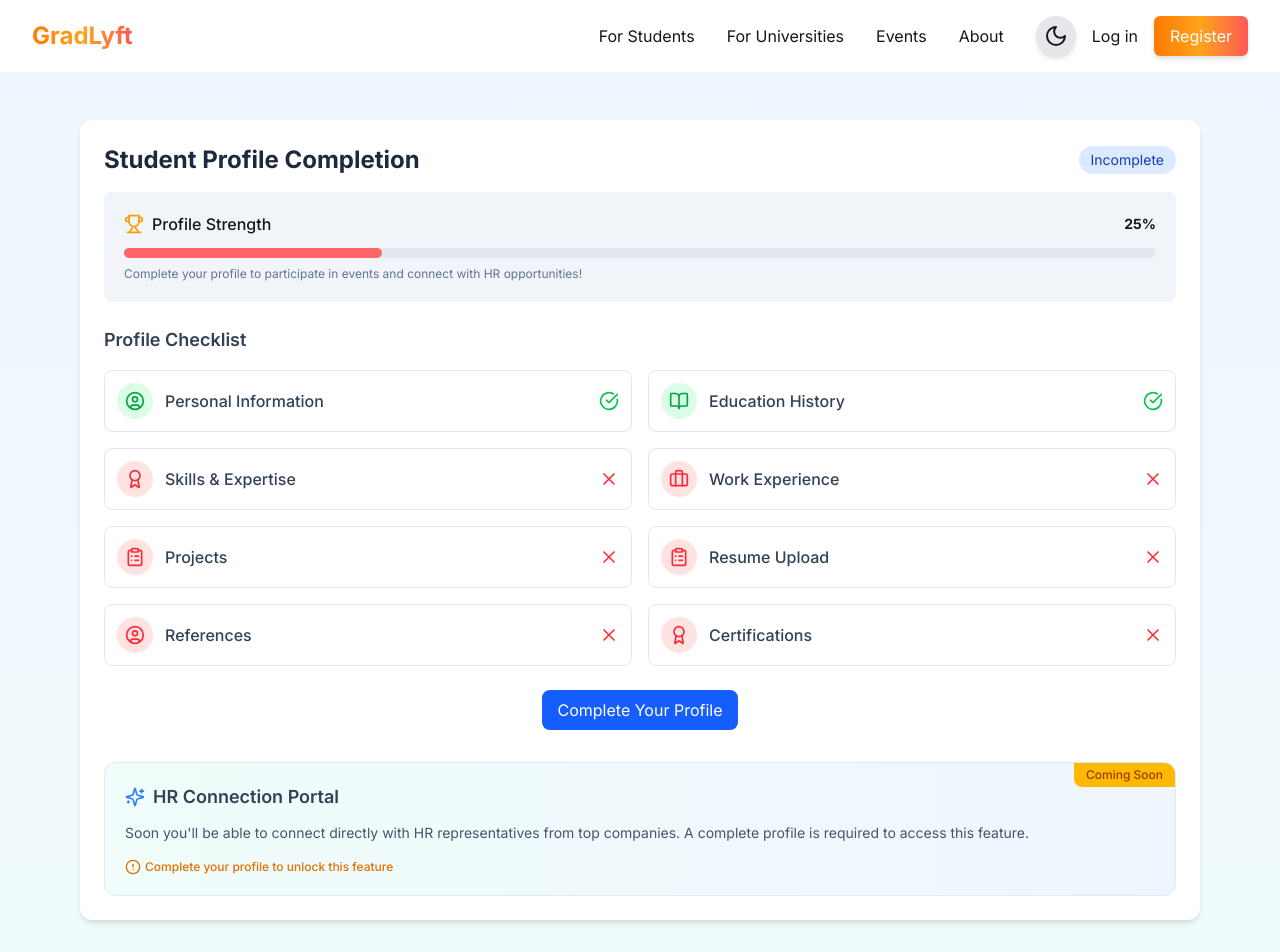
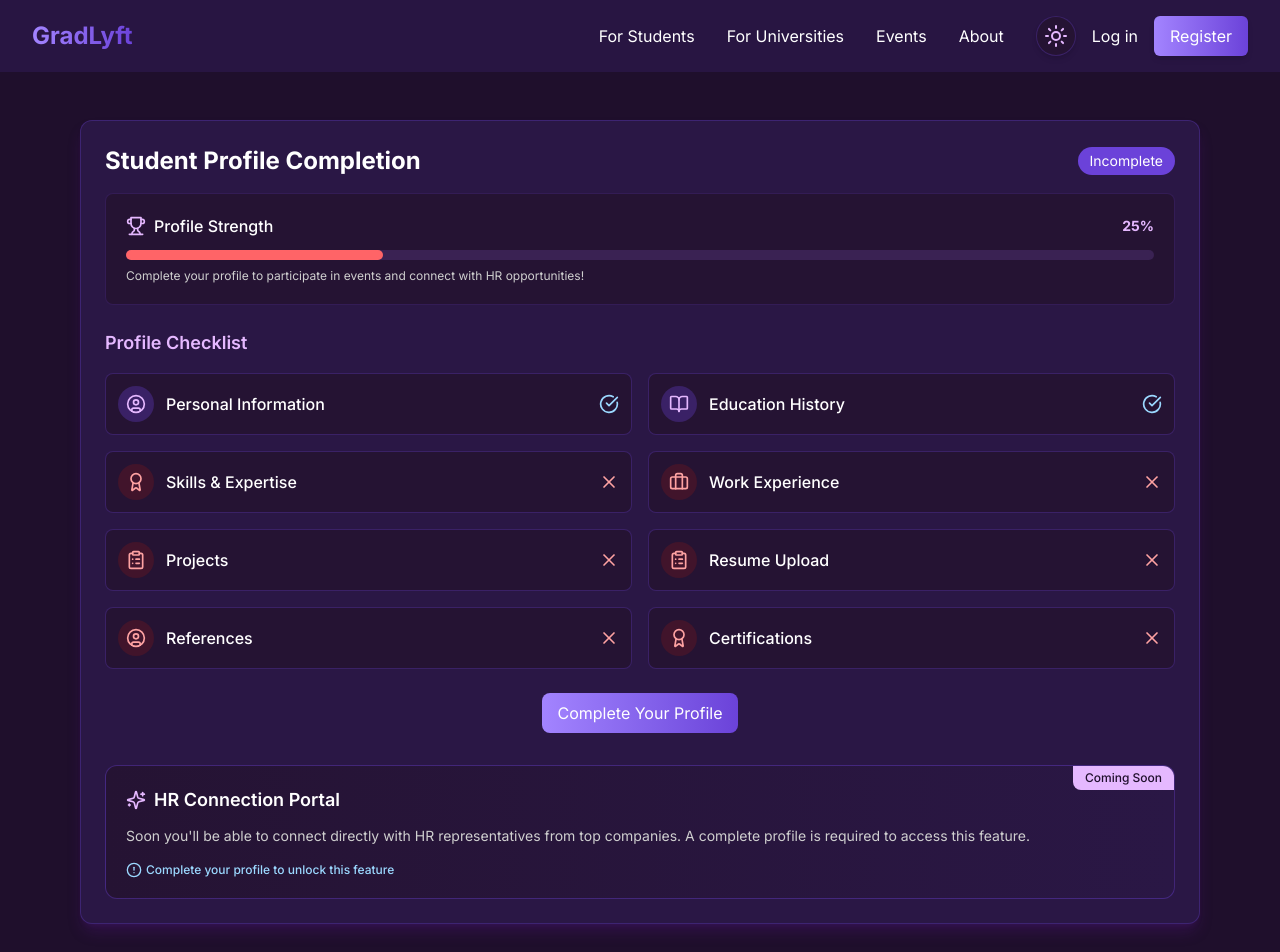
Before and after one commit to ShivamYash742/GradLyft, a Next.js app: page /student in a window 1280 px wide. Shown: the top 952 px of the page. Built offline with nearby package versions, Linux system fonts and the light colour scheme; no server answers.

Commit message:
Final PUSH

```diff
--- a/app/components/ProfileCompletionAlert.jsx
+++ b/app/components/ProfileCompletionAlert.jsx
@@ -1,6 +1,6 @@
 'use client';
 
-import { useState, useEffect } from 'react';
+import React, { useState, useEffect } from 'react';
 import Link from 'next/link';
 import { AlertCircle, X } from 'lucide-react';
 
@@ -9,6 +9,8 @@ export default function ProfileCompletionAlert() {
   const [isLoading, setIsLoading] = useState(true);
 
   useEffect(() => {
+    if (typeof window === 'undefined') return;
+
     // Check if user is logged in and profile is incomplete
     const checkProfileCompletion = async () => {
       try {
@@ -81,24 +83,24 @@ export default function ProfileCompletionAlert() {
 
   return (
     <div className="fixed bottom-4 right-4 md:bottom-8 md:right-8 max-w-md z-50 animate-slide-up">
-      <div className="bg-amber-50 border border-amber-300 rounded-lg shadow-lg p-4 backdrop-blur-sm">
+      <div className="bg-[#251333] border border-[#6B42D9] rounded-lg shadow-lg shadow-purple-900/30 p-4 backdrop-blur-sm">
         <div className="flex items-start">
           <div className="flex-shrink-0 mt-0.5">
-            <AlertCircle className="h-5 w-5 text-amber-500" />
+            <AlertCircle className="h-5 w-5 text-[#E5B8FF]" />
           </div>
           <div className="ml-3 flex-1">
-            <h3 className="text-sm font-medium text-amber-800">Complete Your Profile</h3>
-            <div className="mt-2 text-sm text-amber-700">
+            <h3 className="text-sm font-medium text-[#E5B8FF]">Complete Your Profile</h3>
+            <div className="mt-2 text-sm text-[#CFCFCF]">
               <p>Your profile is incomplete. Complete your profile to get personalized opportunities and improve your visibility.</p>
             </div>
             <div className="mt-4 flex gap-2">
-              <Link href="/profile" className="inline-flex items-center rounded-md bg-amber-600 px-3 py-2 text-sm font-semibold text-white shadow-sm hover:bg-amber-500 focus:outline-none focus:ring-2 focus:ring-amber-600 focus:ring-offset-2 transition-all">
+              <Link href="/profile" className="inline-flex items-center rounded-md bg-gradient-to-r from-[#A384FF] to-[#6B42D9] px-3 py-2 text-sm font-semibold text-white shadow-sm hover:shadow-purple-500/30 hover:shadow-md focus:outline-none focus:ring-2 focus:ring-[#A384FF] focus:ring-offset-2 transition-all">
                 Complete Profile
               </Link>
               <button
                 type="button"
                 onClick={() => setIsVisible(false)}
-                className="inline-flex items-center rounded-md bg-white px-3 py-2 text-sm font-semibold text-amber-900 ring-1 ring-inset ring-amber-300 hover:bg-amber-50 focus:outline-none focus:ring-2 focus:ring-amber-600 focus:ring-offset-2 transition-all"
+                className="inline-flex items-center rounded-md bg-[#2A1745] px-3 py-2 text-sm font-semibold text-[#E5B8FF] border border-[#6B42D9]/40 hover:bg-[#2A1745]/70 focus:outline-none focus:ring-2 focus:ring-[#A384FF] focus:ring-offset-2 transition-all"
               >
                 Remind Later
               </button>
@@ -106,7 +108,7 @@ export default function ProfileCompletionAlert() {
           </div>
           <button
             type="button"
-            className="ml-auto -mx-1.5 -my-1.5 rounded-lg p-1.5 text-amber-500 hover:bg-amber-100 focus:outline-none focus:ring-2 focus:ring-amber-600"
+            className="ml-auto -mx-1.5 -my-1.5 rounded-lg p-1.5 text-[#9BD8FF] hover:bg-[#2A1745] focus:outline-none focus:ring-2 focus:ring-[#A384FF]"
             onClick={() => setIsVisible(false)}
           >
             <span className="sr-only">Dismiss</span>
--- a/app/student/page.js
+++ b/app/student/page.js
@@ -46,38 +46,38 @@ export default function StudentPage() {
   ];
 
   return (
-    <div className="min-h-screen bg-gradient-to-b from-blue-50 to-teal-50">
+    <div className="min-h-screen bg-[#1F0F2C] text-white">
       <div className="max-w-6xl mx-auto px-4 py-12">
-        <div className="bg-white rounded-xl shadow-md p-6 mb-8">
+        <div className="bg-[#2A1745] rounded-xl shadow-lg shadow-purple-900/30 border border-[#6B42D9]/30 p-6 mb-8">
           <div className="flex items-center justify-between mb-4">
-            <h1 className="text-2xl font-bold text-slate-800">Student Profile Completion</h1>
-            <div className="text-sm bg-blue-100 text-blue-800 py-1 px-3 rounded-full">
+            <h1 className="text-2xl font-bold text-white">Student Profile Completion</h1>
+            <div className="text-sm bg-[#6B42D9] text-white py-1 px-3 rounded-full">
               {achievementProgress < 100 ? 'Incomplete' : 'Complete'}
             </div>
           </div>
 
           {/* Profile Completion Progress */}
-          <div className="mb-6 bg-slate-100 p-5 rounded-lg">
+          <div className="mb-6 bg-[#251333] p-5 rounded-lg border border-[#6B42D9]/20">
             <div className="flex items-center justify-between mb-3">
               <div className="flex items-center">
-                <Trophy className="w-5 h-5 text-amber-500 mr-2" />
-                <span className="font-medium">Profile Strength</span>
+                <Trophy className="w-5 h-5 text-[#E5B8FF] mr-2" />
+                <span className="font-medium text-[#FFFFFF]">Profile Strength</span>
               </div>
-              <span className="text-sm font-bold">{achievementProgress}%</span>
+              <span className="text-sm font-bold text-[#E5B8FF]">{achievementProgress}%</span>
             </div>
-            <div className="w-full bg-slate-200 rounded-full h-2.5 mb-2">
+            <div className="w-full bg-[#3A2253] rounded-full h-2.5 mb-2">
               <div
                 className={`h-2.5 rounded-full transition-all duration-1000 ${
                   achievementProgress < 50
                     ? 'bg-red-400'
                     : achievementProgress < 100
-                      ? 'bg-amber-400'
-                      : 'bg-green-500'
+                      ? 'bg-[#9BD8FF]'
+                      : 'bg-gradient-to-r from-[#E5B8FF] to-[#A384FF]'
                 }`}
                 style={{ width: `${achievementProgress}%` }}
               ></div>
             </div>
-            <div className="text-xs text-slate-500">
+            <div className="text-xs text-[#CFCFCF]">
               {achievementProgress < 100
                 ? 'Complete your profile to participate in events and connect with HR opportunities!'
                 : 'Your profile is complete! You can now register for all events.'}
@@ -86,46 +86,46 @@ export default function StudentPage() {
 
           {/* Profile Requirements Checklist */}
           <div className="mb-8">
-            <h2 className="text-lg font-semibold mb-4 text-slate-700">Profile Checklist</h2>
+            <h2 className="text-lg font-semibold mb-4 text-[#E5B8FF]">Profile Checklist</h2>
             <div className="grid md:grid-cols-2 gap-4">
               {profileRequirements.map(item => (
-                <div key={item.id} className="flex items-center p-3 rounded-lg border border-slate-200">
-                  <div className={`mr-3 p-2 rounded-full ${item.completed ? 'bg-green-100 text-green-600' : 'bg-red-100 text-red-500'}`}>
+                <div key={item.id} className="flex items-center p-3 rounded-lg border border-[#6B42D9]/30 bg-[#251333]">
+                  <div className={`mr-3 p-2 rounded-full ${item.completed ? 'bg-[#6B42D9]/30 text-[#E5B8FF]' : 'bg-red-900/30 text-red-300'}`}>
                     {item.icon}
                   </div>
                   <div className="flex-grow">
-                    <p className="font-medium text-slate-700">{item.name}</p>
+                    <p className="font-medium text-[#FFFFFF]">{item.name}</p>
                   </div>
                   <div>
                     {item.completed
-                      ? <CheckCircle className="w-5 h-5 text-green-500" />
-                      : <X className="w-5 h-5 text-red-500" />}
+                      ? <CheckCircle className="w-5 h-5 text-[#9BD8FF]" />
+                      : <X className="w-5 h-5 text-red-300" />}
                   </div>
                 </div>
               ))}
             </div>
 
             <div className="mt-6 text-center">
-              <Link href="/student/profile" className="inline-flex items-center px-4 py-2 bg-blue-600 text-white rounded-lg hover:bg-blue-700 transition-colors">
+              <Link href="/student/profile" className="inline-flex items-center px-4 py-2 bg-gradient-to-r from-[#A384FF] to-[#6B42D9] text-white rounded-lg hover:shadow-lg hover:shadow-purple-500/30 transition-all">
                 Complete Your Profile
               </Link>
             </div>
           </div>
 
           {/* HR Section Connection */}
-          <div className="bg-gradient-to-r from-teal-50 to-blue-50 rounded-xl p-5 border border-blue-100 relative overflow-hidden">
-            <div className="absolute top-0 right-0 bg-amber-400 text-amber-800 px-3 py-1 rounded-bl-lg text-xs font-medium">
+          <div className="bg-gradient-to-r from-[#251333] to-[#2A1745] rounded-xl p-5 border border-[#6B42D9]/40 relative overflow-hidden">
+            <div className="absolute top-0 right-0 bg-[#E5B8FF] text-[#1F0F2C] px-3 py-1 rounded-bl-lg text-xs font-medium">
               Coming Soon
             </div>
             <div className="flex items-center mb-3">
-              <Sparkles className="w-5 h-5 text-blue-500 mr-2" />
-              <h2 className="text-lg font-semibold text-slate-700">HR Connection Portal</h2>
+              <Sparkles className="w-5 h-5 text-[#E5B8FF] mr-2" />
+              <h2 className="text-lg font-semibold text-white">HR Connection Portal</h2>
             </div>
-            <p className="text-slate-600 text-sm mb-4">
+            <p className="text-[#CFCFCF] text-sm mb-4">
               Soon you'll be able to connect directly with HR representatives from top companies.
               A complete profile is required to access this feature.
             </p>
-            <div className={`flex items-center ${achievementProgress < 100 ? 'text-amber-600' : 'text-green-600'}`}>
+            <div className={`flex items-center ${achievementProgress < 100 ? 'text-[#9BD8FF]' : 'text-[#E5B8FF]'}`}>
               <AlertCircle className="w-4 h-4 mr-1" />
               <span className="text-xs font-medium">
                 {achievementProgress < 100
@@ -137,22 +137,22 @@ export default function StudentPage() {
         </div>
 
         {/* Events Section */}
-        <div className="bg-white rounded-xl shadow-md p-6">
-          <h2 className="text-xl font-bold text-slate-800 mb-5">Upcoming Events</h2>
+        <div className="bg-[#2A1745] rounded-xl shadow-lg shadow-purple-900/30 border border-[#6B42D9]/30 p-6">
+          <h2 className="text-xl font-bold text-white mb-5">Upcoming Events</h2>
           {upcomingEvents.map(event => (
-            <div key={event.id} className="border-b border-slate-100 last:border-0 py-4">
+            <div key={event.id} className="border-b border-[#6B42D9]/20 last:border-0 py-4">
               <div className="flex justify-between items-start">
                 <div>
-                  <h3 className="font-bold text-slate-800">{event.title}</h3>
-                  <p className="text-sm text-slate-500">{event.time} • {event.participants} participants</p>
+                  <h3 className="font-bold text-white">{event.title}</h3>
+                  <p className="text-sm text-[#CFCFCF]">{event.time} • {event.participants} participants</p>
                 </div>
                 <div>
                   {achievementProgress < 100 ? (
-                    <div className="bg-slate-100 text-slate-500 px-3 py-1 text-xs font-medium rounded">
+                    <div className="bg-[#251333] text-[#CFCFCF] px-3 py-1 text-xs font-medium rounded border border-[#6B42D9]/20">
                       Complete Profile to Register
                     </div>
                   ) : (
-                    <button className="bg-teal-500 hover:bg-teal-600 text-white px-3 py-1 text-sm font-medium rounded transition-colors">
+                    <button className="bg-gradient-to-r from-[#A384FF] to-[#6B42D9] hover:shadow-purple-500/30 hover:shadow-md text-white px-3 py-1 text-sm font-medium rounded transition-all">
                       Register Now
                     </button>
                   )}
@@ -160,8 +160,8 @@ export default function StudentPage() {
               </div>
             </div>
           ))}
-          <div className="mt-5 pt-4 border-t border-slate-100">
-            <div className="text-sm text-center text-red-600 font-medium">
+          <div className="mt-5 pt-4 border-t border-[#6B42D9]/20">
+            <div className="text-sm text-center text-[#E5B8FF] font-medium">
               Profile completion is required to register for events
             </div>
           </div>
--- a/components/ThemeProvider.js
+++ b/components/ThemeProvider.js
@@ -1,6 +1,6 @@
 'use client';
 
-import { createContext, useContext, useState, useEffect } from 'react';
+import React, { createContext, useContext, useState, useEffect } from 'react';
 
 const ThemeContext = createContext();
 
@@ -9,32 +9,42 @@ export function useTheme() {
 }
 
 export default function ThemeProvider({ children }) {
-  const [theme, setTheme] = useState('light');
+  const [theme, setTheme] = useState('dark');
   const [mounted, setMounted] = useState(false);
 
   // Apply default theme immediately to prevent flash
   useEffect(() => {
-    // Set a default theme initially
-    document.documentElement.setAttribute('data-theme', 'light');
+    if (typeof window !== 'undefined') {
+      // Set dark theme initially
+      document.documentElement.setAttribute('data-theme', 'dark');
 
-    // Check for user's preferred theme
+      // Check for user's saved theme preference
+      try {
         const savedTheme = localStorage.getItem('theme');
-    const prefersDark = window.matchMedia('(prefers-color-scheme: dark)').matches;
 
         if (savedTheme) {
           setTheme(savedTheme);
-    } else if (prefersDark) {
-      setTheme('dark');
+        } else {
+          // If no saved preference, default to dark
+          localStorage.setItem('theme', 'dark');
+        }
+      } catch (error) {
+        console.error('Error accessing localStorage:', error);
       }
 
       setMounted(true);
+    }
   }, []);
 
   useEffect(() => {
-    if (mounted) {
+    if (mounted && typeof window !== 'undefined') {
+      try {
         // Update theme in localStorage and document
         localStorage.setItem('theme', theme);
         document.documentElement.setAttribute('data-theme', theme);
+      } catch (error) {
+        console.error('Error setting theme:', error);
+      }
     }
   }, [theme, mounted]);
 
--- a/components/ThemeToggleButton.js
+++ b/components/ThemeToggleButton.js
@@ -1,5 +1,6 @@
 'use client';
 
+import React from 'react';
 import { useTheme } from './ThemeProvider';
 import { Moon, Sun } from 'lucide-react';
 import { useState, useEffect } from 'react';
@@ -22,7 +23,7 @@ export default function ThemeToggleButton() {
       onClick={toggleTheme}
       className={`relative flex items-center justify-center w-10 h-10 rounded-full overflow-hidden shadow-md transition-all duration-300 ${
         theme === 'dark'
-          ? 'bg-gray-700'
+          ? 'bg-[#251333] border border-[#6B42D9]/30'
           : 'bg-gray-200'
       }`}
       aria-label={`Switch to ${theme === 'light' ? 'dark' : 'light'} mode`}
@@ -31,13 +32,13 @@ export default function ThemeToggleButton() {
         {theme === 'light' ? (
           <Moon className={`text-[var(--text-primary)] transform transition-transform duration-300`} />
         ) : (
-          <Sun className={`text-[var(--text-primary)] transform transition-transform duration-300`} />
+          <Sun className={`text-[#E5B8FF] transform transition-transform duration-300`} />
         )}
       </div>
       <div
         className={`absolute inset-0 opacity-0 hover:opacity-20 transition-opacity duration-300 ${
           theme === 'dark'
-            ? 'bg-[var(--primary-start)]'
+            ? 'bg-[#A384FF]'
             : 'bg-[var(--primary-start)]'
         }`}
       />
```
Also changed, not shown: app/context/AuthContext.js (+7 -3 lines). Lines whose indentation alone changed are shown as unchanged.
